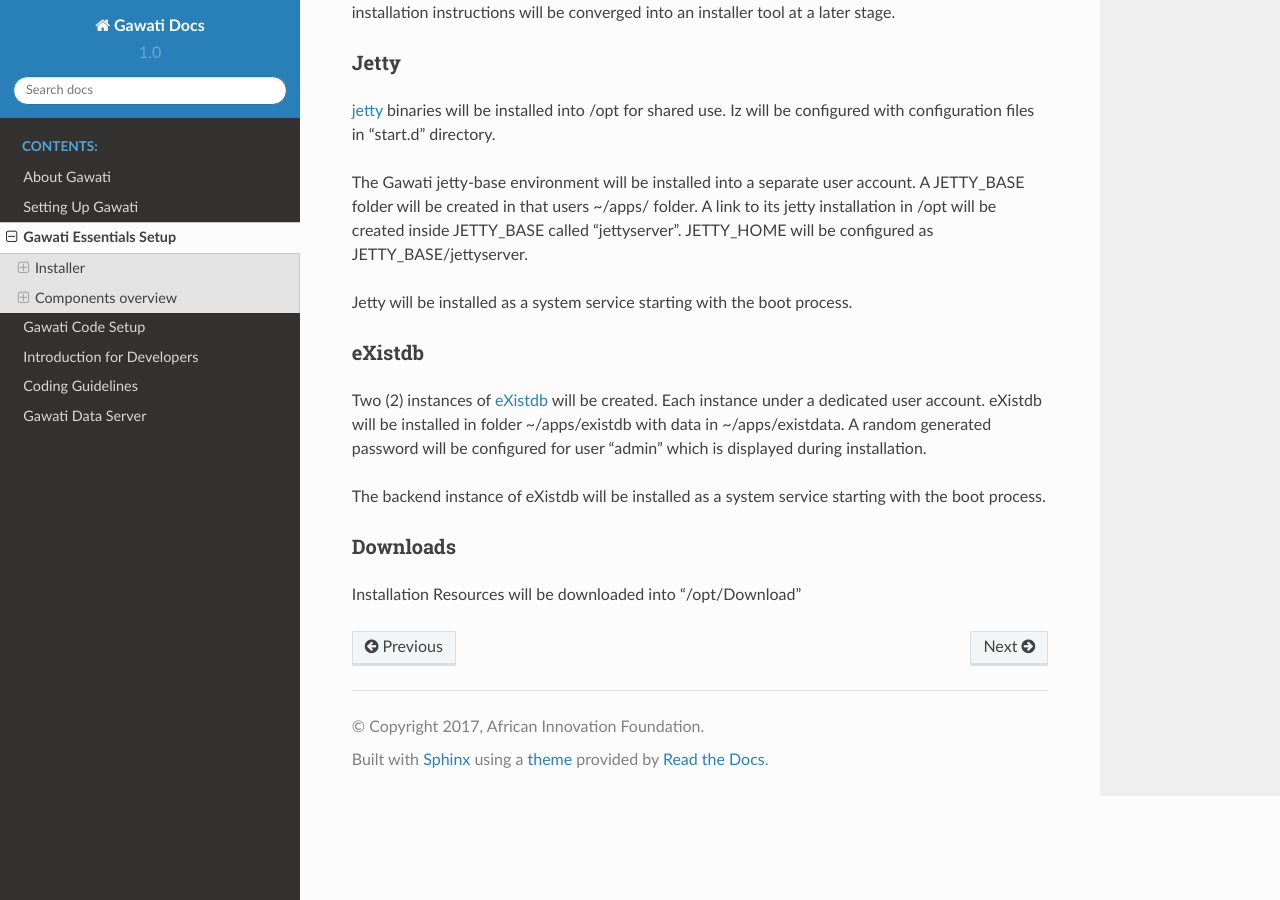
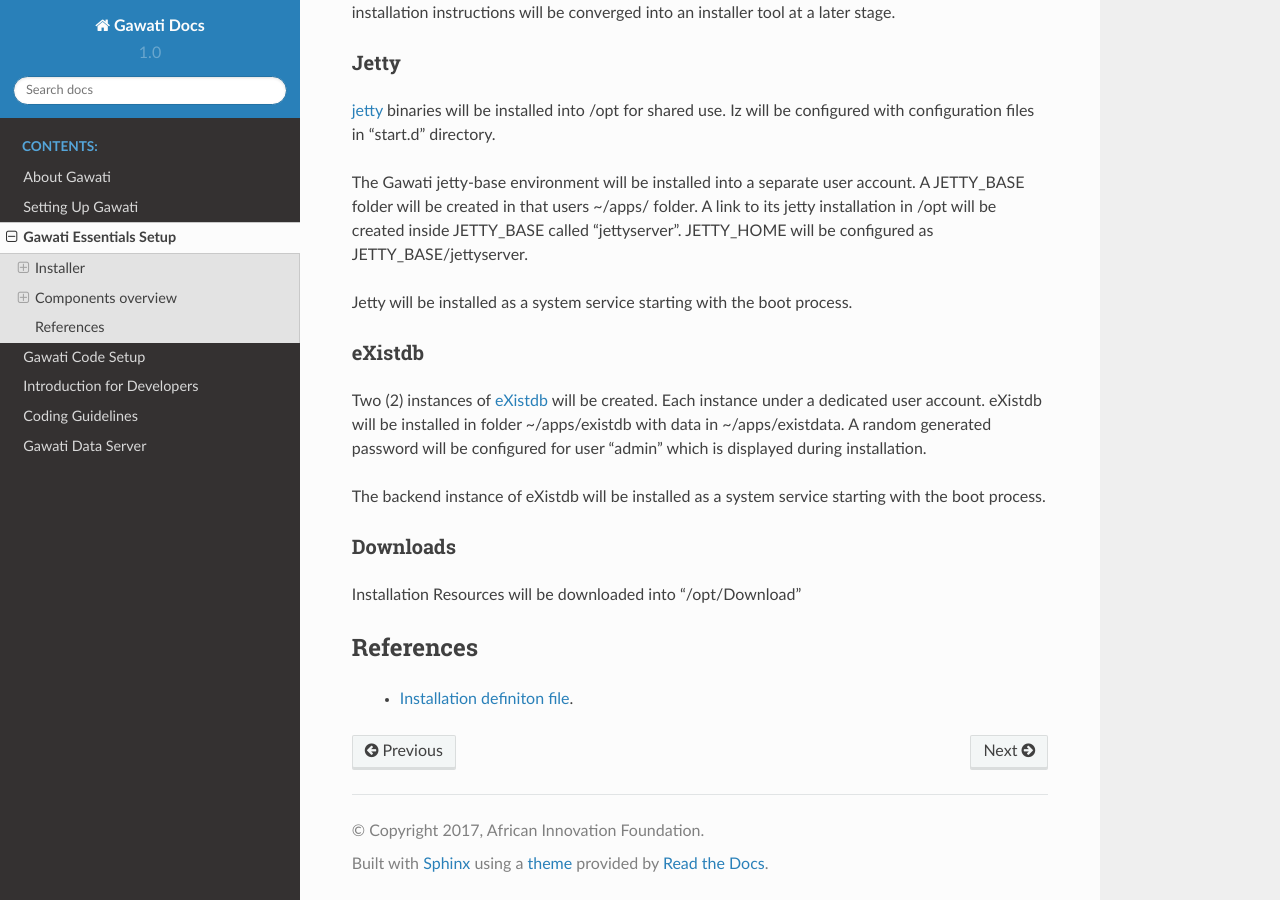
Before and after one commit to gawati/gawati-docs, a Sphinx documentation site: the page built from docs/source/setup-essentials.rst, in a window 1280 px wide and 900 px high, scrolled down 2142 px. Built offline with Sphinx 7.4.7 and the Read the Docs theme 2.0.0, drawn with Linux system fonts in a browser that asks for light colours.

Commit message:
Add interlinks

```diff
--- a/docs/source/setup-essentials.rst
+++ b/docs/source/setup-essentials.rst
@@ -128,6 +128,11 @@ Downloads
 
 Installation Resources will be downloaded into "/opt/Download"
 
+References
+**********
+
+ - :doc:`setup-installationsystem`.
+
 
 .. _CentOS: https://www.centos.org
 .. _letsencrypt: https://letsencrypt.org
```
